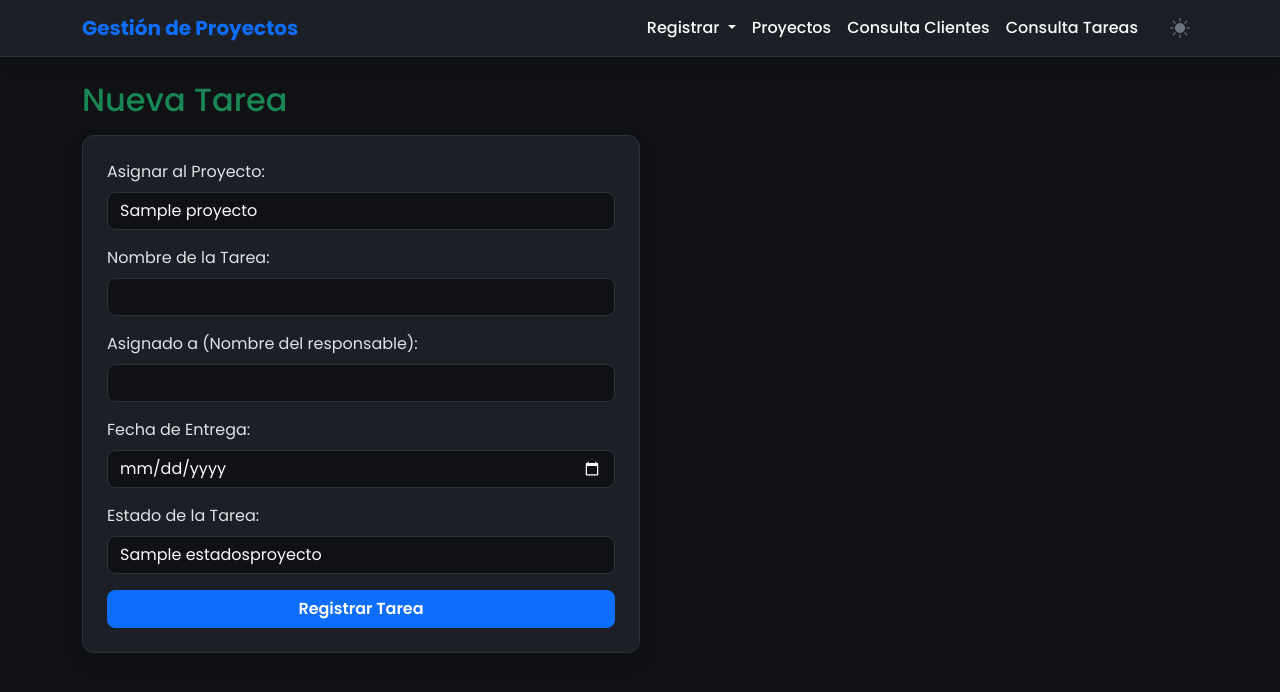
After one commit to pan-sitop/Prj_php, a PHP site: page /crear_tarea.php in a window 1280 px wide. The commit adds this page. Shown: the top 692 px of the page. Run offline with PHP 8.4, Linux system fonts and the light colour scheme; tables that the repository leaves empty or names only in its code hold one stand-in row (values such as "Sample post").

Commit message:
nuevas vistas

```diff
--- /dev/null
+++ b/crear_tarea.php
@@ -0,0 +1,52 @@
+<?php
+include 'config/conexion.php';
+if($_SERVER['REQUEST_METHOD']=='POST'){
+    $proyecto_id=$_POST['proyecto_id'];
+    $nombre=$_POST['nombre'];
+    $asignado_a=$_POST['asignado_a'];
+    $fecha_entrega=$_POST['fecha_entrega'];
+    $estado_id=$_POST['estado_id'];
+    $sql="INSERT INTO Tareas (proyecto_id,nombre,asignado_a,fecha_entrega,estado_id) VALUES (?,?,?,?,?)";
+    $stmt=$conn->prepare($sql);
+    $stmt->bind_param("isssi",$proyecto_id,$nombre,$asignado_a,$fecha_entrega,$estado_id);
+    $stmt->execute();
+    header("Location: consulta2.php");
+    exit();
+}
+$proyectos=$conn->query("SELECT * FROM Proyectos");
+$estados=$conn->query("SELECT * FROM EstadosProyecto");
+include 'includes/header.php';
+?>
+<h2 class="text-success mb-3">Nueva Tarea</h2>
+<form action="crear_tarea.php" method="POST" class="w-50 card p-4">
+    <div class="mb-3">
+        <label class="form-label">Asignar al Proyecto:</label>
+        <select name="proyecto_id" class="form-control" required>
+            <?php while($p=$proyectos->fetch_assoc()){ ?>
+                <option value="<?php echo $p['id']; ?>"><?php echo $p['nombre']; ?></option>
+            <?php } ?>
+        </select>
+    </div>
+    <div class="mb-3">
+        <label class="form-label">Nombre de la Tarea:</label>
+        <input type="text" name="nombre" class="form-control" required>
+    </div>
+    <div class="mb-3">
+        <label class="form-label">Asignado a (Nombre del responsable):</label>
+        <input type="text" name="asignado_a" class="form-control" required>
+    </div>
+    <div class="mb-3">
+        <label class="form-label">Fecha de Entrega:</label>
+        <input type="date" name="fecha_entrega" class="form-control" required>
+    </div>
+    <div class="mb-3">
+        <label class="form-label">Estado de la Tarea:</label>
+        <select name="estado_id" class="form-control" required>
+            <?php while($e=$estados->fetch_assoc()){ ?>
+                <option value="<?php echo $e['id']; ?>"><?php echo $e['nombre']; ?></option>
+            <?php } ?>
+        </select>
+    </div>
+    <button type="submit" class="btn btn-primary">Registrar Tarea</button>
+</form>
+<?php include 'includes/footer.php'; ?>
--- a/includes/footer.php
+++ b/includes/footer.php
@@ -1,4 +1,5 @@
 </div>
+    <script src="https://cdn.jsdelivr.net/npm/bootstrap@5.3.3/dist/js/bootstrap.bundle.min.js"></script>
     <script src="assets/js/theme.js"></script>
 </body>
 </html>
--- a/includes/header.php
+++ b/includes/header.php
@@ -45,7 +45,6 @@
             border-radius:12px;
             box-shadow:0 8px 24px rgba(0,0,0,0.04);
         }
-        /* REGLAS DE TABLA CORREGIDAS */
         .table{
             border-color:var(--border-color);
             vertical-align: middle;
@@ -57,7 +56,6 @@
             border-bottom-color:var(--border-color);
             transition:background-color 0.3s ease, color 0.3s ease;
         }
-        /* Forzar la cabecera independientemente de la clase que tenga el HTML */
         .table thead th {
             background-color:var(--border-color) !important;
             color:var(--text-color) !important;
@@ -67,7 +65,6 @@
         .table-hover tbody tr:hover > * {
             background-color:rgba(13,110,253,0.06);
         }
-        /* RESTO DE ESTILOS */
         .btn{
             border-radius:8px;
             font-weight:600;
@@ -97,9 +94,19 @@
             <a class="navbar-brand text-primary fw-bold" href="index.php">Gestión de Proyectos</a>
             <div class="collapse navbar-collapse">
                 <ul class="navbar-nav ms-auto align-items-center">
-                    <li class="nav-item"><a class="nav-link" href="index.php">CRUD Proyectos</a></li>
-                    <li class="nav-item"><a class="nav-link" href="consulta1.php">Proyectos por Cliente</a></li>
-                    <li class="nav-item"><a class="nav-link" href="consulta2.php">Listado de Tareas</a></li>
+                    <li class="nav-item dropdown">
+                        <a class="nav-link dropdown-toggle" href="#" role="button" data-bs-toggle="dropdown">
+                            Registrar
+                        </a>
+                        <ul class="dropdown-menu shadow border-0">
+                            <li><a class="dropdown-item" href="crear.php">Nuevo Proyecto</a></li>
+                            <li><a class="dropdown-item" href="crear_cliente.php">Nuevo Cliente</a></li>
+                            <li><a class="dropdown-item" href="crear_tarea.php">Nueva Tarea</a></li>
+                        </ul>
+                    </li>
+                    <li class="nav-item"><a class="nav-link" href="index.php">Proyectos</a></li>
+                    <li class="nav-item"><a class="nav-link" href="consulta1.php">Consulta Clientes</a></li>
+                    <li class="nav-item"><a class="nav-link" href="consulta2.php">Consulta Tareas</a></li>
                     <li class="nav-item ms-3">
                         <button id="theme-toggle" class="btn btn-outline-secondary btn-sm border-0">
                             <i id="theme-icon" class="bi bi-moon-fill fs-5"></i>
```
Also changed, not shown: crear_cliente.php (added, +27 -0 lines).
